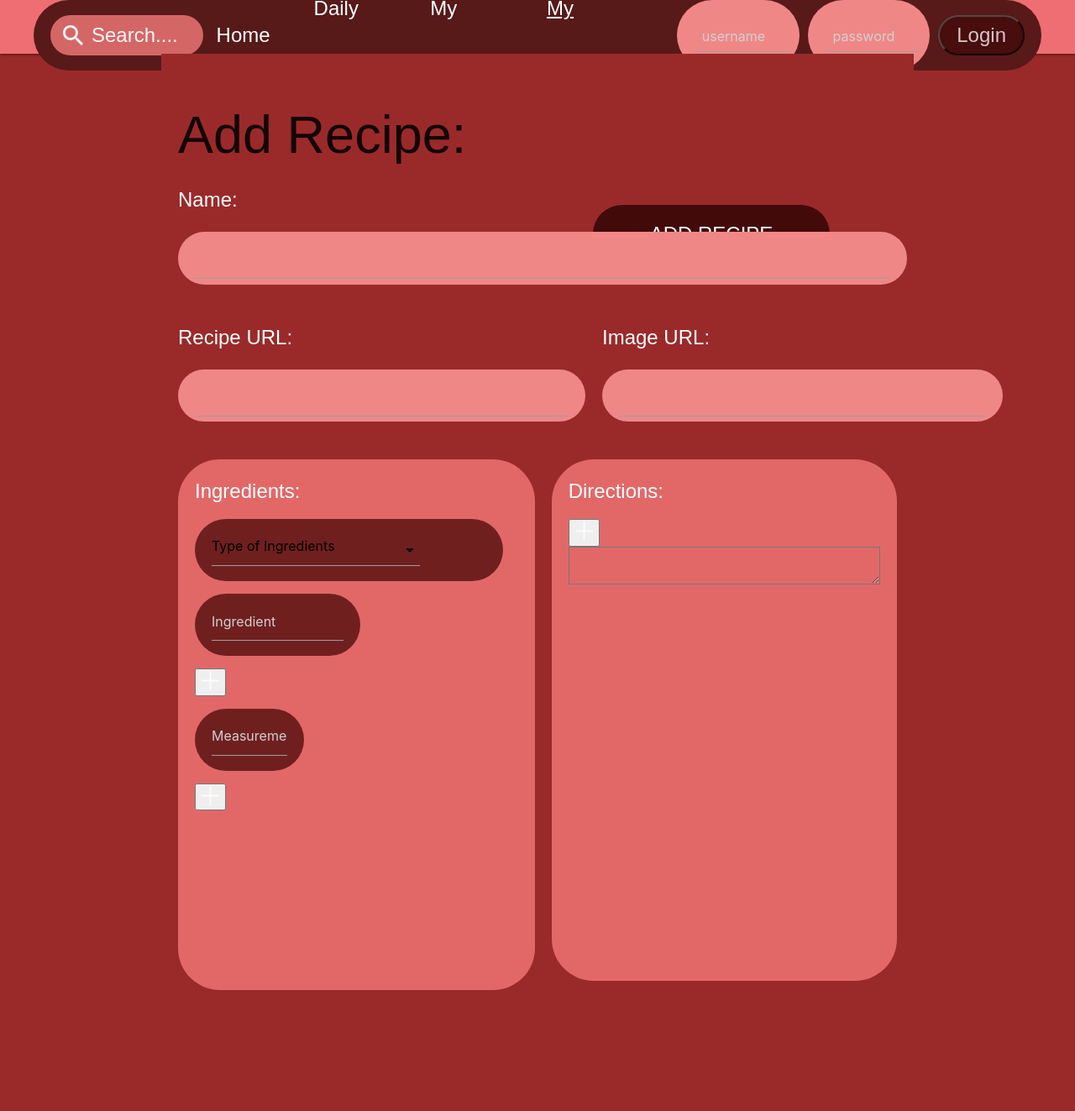
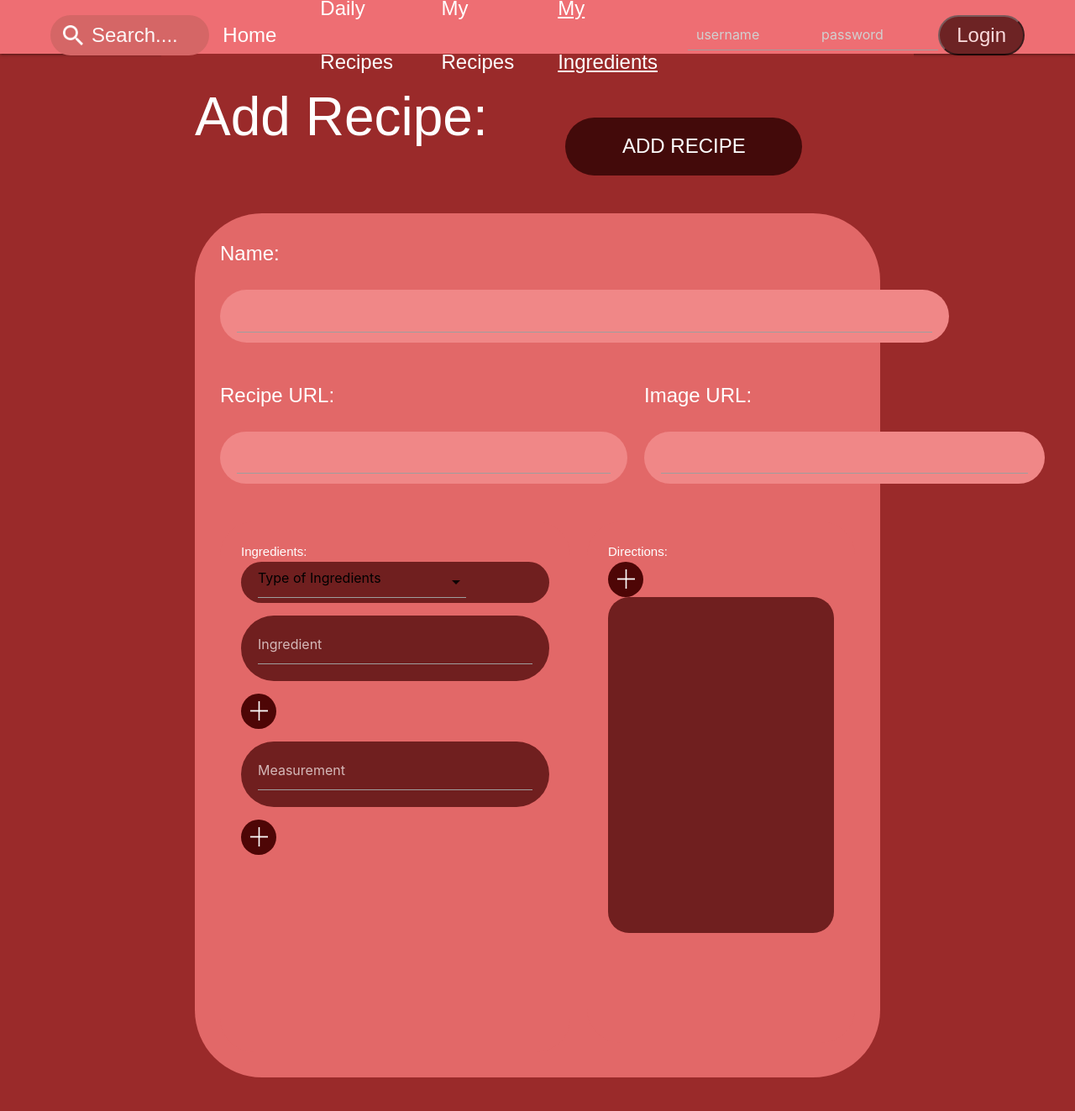
Before and after one commit to Web-2-Project-Group/Ingredients-Logging-and-Recipe-App-Post-Get-Repeat, a Flask app: template App/templates/add-recipe.html in a window 1280 px wide. Shown: the whole page at 84% size. Before the commit the page ends 1179 px from the top, so only its background shows below. Run offline with Flask 3, Linux system fonts and the light colour scheme; the template is opened without the code that fills it, so the values that code supplies are empty.

Commit message:
Update style.css

```diff
--- a/App/static/style.css
+++ b/App/static/style.css
@@ -1,4 +1,7 @@
-/* Base Styles */
+html{
+  padding:0%;
+  background-color: #9a2a2a;
+}
 :root {
   --bg-color: #9a2a2a;
   --nav-color: #581919;
@@ -11,129 +14,103 @@
   --text-light: #ffffff;
 }
 
+/* ========== ADD RECIPE PAGE ========== */
+.header-row {
+  display: flex;
+  justify-content: space-between;
+  align-items: center;
+  margin-bottom: 40px;
+}
+
+.header-row h1 {
+  font-size: 64px;
+  font-family: 'Jomhuria-Regular', sans-serif;
+  margin: 0;
+}
+
+.submit-btn {
+  margin: 1,4;
+}
+
 .add-recipe-container {
   background: var(--bg-color);
   min-height: 100vh;
+  padding: 40px;
   font-family: 'Jersey20-Regular', sans-serif;
+  color: var(--text-light);
+}
+
+.add-recipe-container h1 {
+  font-family: 'Jomhuria-Regular', sans-serif;
+  font-size: 64px;
+  margin-bottom: 40px;
+}
+
+.form-container {
+  display: flex;
+  flex-direction: column;
+  gap: 30px;
+  background: var(--div-color);
+  padding: 30px;
+  border-radius: 80px;
+}
+
+/* ========== FORM ROWS ========== */
+.form-row {
+  display: flex;
+  justify-content: space-between;
+  gap: 20px;
+}
+
+.input-group {
+  display: flex;
+  flex-direction: column;
+  flex: 1;
+}
+
+.input-label {
+  font-size: 24px;
+  margin-bottom: 10px;
+}
+
+.input-field.rectangle {
+  background: var(--input-bg);
+  border-radius: 50px;
+  padding: 10px 20px;
+  display: flex;
+  align-items: center;
+  height: 62px;
+}
+
+.input-field input,
+.input-field select {
+  background: transparent;
+  border: none;
+  color: var(--text-light);
+  font-size: 18px;
+  width: 100%;
+  outline: none;
+  font-family: inherit;
+}
+
+.hidden-input::placeholder {
+  color: #fff9f9;
+  opacity: 0.7;
+}
+
+/* ========== INGREDIENTS SECTION ========== */
+.ingredients-section {
+  background: var(--div-color);
+  border-radius: 40px;
+  padding: 25px;
+  width: 48%;
   position: relative;
 }
 
-/* Navigation Bar */
-.nav-bar {
-  background: var(--nav-color);
-  border-radius: 75px;
-  height: 84px;
+.ingredient-controls {
   display: flex;
-  align-items: center;
-  justify-content: space-between;
-  padding: 0 50px;
-  margin: 24px 68px;
-}
-
-.search-box {
-  background: var(--search-color);
-  border-radius: 75px;
-  display: flex;
-  align-items: center;
-  padding: 0 20px;
-  height: 60px;
-}
-
-.search-icon {
-  width: 24px;
-  height: 24px;
-  margin-right: 10px;
-}
-
-.search-text {
-  color: var(--text-light);
-  font-size: 35px;
-  opacity: 0.95;
-}
-
-.nav-links {
-  display: flex;
-  align-items: center;
-  gap: 40px;
-}
-
-.nav-item {
-  color: var(--text-light);
-  font-size: 32px;
-}
-
-.nav-item.active {
-  text-decoration: underline;
-}
-
-.login-btn {
-  background: var(--login-color);
-  border-radius: 45px;
-  padding: 8px 20px;
-  color: var(--text-light);
-  font-size: 32px;
-  opacity: 0.75;
-}
-
-/* Page Title */
-.page-title {
-  color: var(--text-light);
-  font-family: 'Jomhuria-Regular', sans-serif;
-  font-size: 96px;
-  margin: 50px 0 0 79px;
-}
-
-/* Form Layout */
-.form-section {
-  display: flex;
-  gap: 40px;
-  margin: 40px 100px;
-}
-
-.form-column {
-  flex: 1;
-}
-
-.left-column {
-  background: var(--div-color);
-  border-radius: 50px;
-  padding: 30px;
-}
-
-.right-column {
-  background: var(--div-color);
-  border-radius: 50px;
-  padding: 30px;
-}
-
-/* Input Fields */
-.input-group {
-  margin-bottom: 30px;
-}
-
-.input-label {
-  color: var(--text-light);
-  font-size: 32px;
-  margin-bottom: 10px;
-}
-
-.input-field {
-  background: var(--input-bg);
-  border-radius: 75px;
-  height: 63px;
-}
-
-/* Ingredients Section */
-.section-title {
-  color: var(--text-light);
-  font-size: 32px;
-  margin-bottom: 20px;
-}
-
-.ingredient-row {
-  display: flex;
+  flex-direction: column;
   gap: 15px;
-  margin-bottom: 15px;
 }
 
 .ingredient-type,
@@ -141,362 +118,67 @@
 .ingredient-name {
   background: var(--ingredient-bg);
   border-radius: 45px;
-  padding: 10px 20px;
+  padding: 12px 20px;
   color: var(--text-light);
-  font-size: 24px;
+  font-size: 20px;
   display: flex;
   align-items: center;
-  justify-content: space-between;
 }
 
-.ingredient-type {
-  flex: 2;
+#type-of-ingredients {
+  width: 100%;
 }
 
-.ingredient-measurement {
-  flex: 1;
+#ingredient-text {
+  width: 100%;
 }
 
-.ingredient-name {
-  flex: 1.5;
+#measurement {
+  width: 100%;
 }
 
-.add-btn {
-  background: #4e0606;
-  width: 34px;
-  height: 34px;
+/* ========== DIRECTIONS SECTION ========== */
+.directions-section {
+  background: var(--div-color);
+  border-radius: 40px;
+  padding: 25px;
+  width: 48%;
+  position: relative;
+  display: flex;
+  flex-direction: column;
+}
+
+.directions-section textarea {
+  background-color: var(--ingredient-bg);
+  border-radius: 25px;
+  border: none;
+  padding: 15px;
+  color: var(--text-light);
+  font-size: 16px;
+  height: 70%;
+  resize: none;
+  margin-bottom: 20px;
+  font-family: inherit;
+}
+
+/* ========== BUTTONS ========== */
+.ellipse-btn {
+  background-color: #4e0606;
+  border: none;
   border-radius: 50%;
+  width: 42px;
+  height: 42px;
   display: flex;
   align-items: center;
   justify-content: center;
   cursor: pointer;
 }
 
-/* Directions Section */
-.directions-field {
-  background: var(--ingredient-bg);
-  border-radius: 45px;
-  padding: 20px;
-  height: 500px;
-  position: relative;
+.ellipse-btn img {
+  width: 21px;
+  height: 23px;
 }
 
-.directions-text {
-  color: var(--text-light);
-  font-size: 32px;
-}
-
-/* Submit Button */
-.submit-btn {
-  background: var(--add-recipe-color);
-  border-radius: 65px;
-  color: var(--text-light);
-  font-size: 36px;
-  padding: 15px 40px;
-  position: absolute;
-  right: 100px;
-  top: 160px;
-  cursor: pointer;
-}
-
-html {
-  padding: 0;
-  background-color: #9a2a2a;
-}
-
-
-:root {
-  --bg-color: #9a2a2a;
-  --nav-color: #581919;
-  --search-color: #d56666;
-  --login-color: #bf1f1f;
-  --add-recipe-color: #430a0a;
-  --div-color: #e26868;
-  --input-bg: #f08787;
-  --ingredient-bg: #701f1f;
-  --text-light: #ffffff;
-}
-.h1{
-  color: #ffffff;
-  text-align: left;
-  font-family: "Jomhuria-Regular", sans-serif;
-  font-size: 16px;
-  font-weight: 20;
-  position: relative;
-}
-
-
-.add-recipe-container {
-  min-height: 100vh;
-  font-family: 'Jersey20-Regular', sans-serif;
-  padding: 20px;
-  box-sizing: border-box;
-}
-
-
-.form-container {
-  display: flex;
-  flex-direction: column;
-  gap: 20px;
-  width: 100%;
-  max-width: 980px;
-  margin: 0 auto;
-}
-
-
-.form-row {
-  display: flex;
-  gap: 20px;
-  width: 100%;
-}
-
-
-.url-row {
-  justify-content: space-between;
-}
-
-
-.url-group {
-  display: flex;
-  flex-direction: column;
-  flex: 1;
-}
-
-
-.content-row {
-  justify-content: space-between;
-  height: 650px;
-}
-
-
-/* Input Styles */
-.input-group {
-  display: flex;
-  flex-direction: column;
-  margin-bottom: 10px;
-}
-
-
-.input-label {
-  color: var(--text-light);
-  font-size: 24px;
-  margin-bottom: 5px;
-}
-
-
-.input-field {
-  background-color: var(--input-bg);
-  border-radius: 50px;
-  border: none;
-  padding: 10px 20px;
-  font-size: 20px;
-  color: var(--text-light);
-  font-family: inherit;
-  height: 50px;
-  box-sizing: border-box;
-  width: 100%;
-}
-
-
-.name-input {
-  height: 63px;
-}
-
-
-.url-input {
-  height: 62px;
-}
-
-
-/* Ingredients Section */
-.ingredients-section {
-  background-color: var(--div-color);
-  border-radius: 50px;
-  width: 501px;
-  height: 632px;
-  padding: 20px;
-  position: relative;
-}
-
-
-.section-title {
-  color: white;
-  font-size: 32px;
-  margin-bottom: 20px;
-}
-
-
-.ingredient-controls {
-  display: flex;
-  flex-direction: column;
-  gap: 15px;
-  margin-bottom: 15px;
-  align-items: flex-start;
-}
-
-
-.ingredient-type {
-  background: #701f1f;
-  border-radius: 45px;
-  padding: 10px 20px;
-  color: #f08787;
-  font-size: 24px;
-  font-family: "Jersey20-Regular", sans-serif ;
-  display: flex;
-  align-items: center;
-  justify-content: space-between;
-  width: 367px;
-  height: 49px;
-  margin-bottom: 0;
-}
-
-
-.ingredient-name-measurement {
-  display: flex;
-  gap: 15px;
-  align-items: center;
-  margin-top: 15px;
-}
-
-#type-of-ingredient{
-  background: #701f1f;
-  border-radius: 45px;
-  height: 49px;
-  position: relative;
-}
-
-
-.ingredient-measurement{
-  background: #701f1f;
-  border-radius: 50px;
-  width: 130px;
-  height: 54px;
-  position: relative;
-}
-
-#ingredient-text{
-  background: #701f1f;
-  border-radius: 45px;
-  width: 197px;
-  height: 55px;
-  position: relative;
-  color: #fff9f9;
-  text-align: left;
-  font-family: "Jersey20-Regular", sans-serif;
-  font-size: 24px;
-  font-weight: 400;
-  position: relative;
-}
-
-.ingredient-measurement,
-.ingredient-name {
-  background: var(--ingredient-bg);
-  border-radius: 45px;
-  padding: 10px 20px;
-  color: var(--text-light);
-  font-size: 22px;
-  display: flex;
-  align-items: center;
-  justify-content: space-between;
-  font-family: "Jersey20-Regular", sans-serif;
-}
-
-
-/*.ingredient-measurement {
-  width: 130px;
-  height: 44px;
-}
-
-*/
-
-/*
-.ingredient-name {
-  width: 197px;
-  height: 55px;
-  position: relative;
-  padding-right: 50px;
-}*/
-
-
-.add-ingredient-btn {
-  background-color: var(--div-color);
-  border: none;
-  border-radius: 50%;
-  width: 30px;
-  height: 30px;
-  display: flex;
-  align-items: center;
-  justify-content: center;
-  cursor: pointer;
-  padding: 0;
-}
-
-
-.add-ingredient-btn img {
-  width: 14px;
-  height: 14px;
-}
-
-
-
-/* Directions Section */
-.directions-section {
-  background-color: var(--div-color);
-  border-radius: 50px;
-  padding: 20px;
-  width: 48%;
-  box-sizing: border-box;
-  height: 100%;
-  position: relative;
-}
-
-
-.directions-textarea {
-  background-color: #701f1f;
-  border: none;
-  border-radius: 25px;
-  padding: 10px;
-  color: var(--text-light);
-  font-size: 16px;
-  width: 100%;
-  height: 50%;
-  box-sizing: border-box;
-  resize: none;
-  font-family: inherit;
-}
-
-
-.add-step-btn {
-  background-color: #4e0606;
-  border: none;
-  border-radius: 50%;
-  width: 30px;
-  height: 30px;
-  display: flex;
-  align-items: center;
-  justify-content: center;
-  cursor: pointer;
-  padding: 0;
-  position: absolute;
-  bottom: 10px;
-  right: 10px;
-}
-
-
-.add-step-btn img {
-  width: 14px;
-  height: 14px;
-}
-
-
-.section-title {
-  color: var(--text-light);
-  font-size: 24px;
-  margin-bottom: 15px;
-}
-
-
-/* Submit Button */
 .submit-btn {
   background-color: var(--add-recipe-color);
   border: none;
@@ -505,18 +187,21 @@ html {
   font-size: 24px;
   padding: 10px 20px;
   cursor: pointer;
-  margin: 20px auto;
+  margin: 30px auto 0 auto;
   display: block;
   width: 282px;
   height: 69px;
-  font-family: inherit;
+  font-family: 'Jersey20-Regular', sans-serif;
 }
+
 
 
 /* Nav Bar Styles */
 nav {
   background-color: #581919; /* Dark red background */
 }
+
+
 
 
 .nav-bar {
@@ -531,6 +216,8 @@ nav {
 }
 
 
+
+
 /* Search Box */
 .search-box {
   background-color: #d56666;
@@ -543,11 +230,15 @@ nav {
 }
 
 
+
+
 .search-icon {
   width: 24px;
   height: 24px;
   margin-right: 10px;
 }
+
+
 
 
 .search-text {
@@ -558,12 +249,16 @@ nav {
 }
 
 
+
+
 /* Navigation Links */
 .nav-links {
   display: flex;
   align-items: center;
   gap: 20px; /* Reduced gap */
 }
+
+
 
 
 .nav-item {
@@ -576,9 +271,13 @@ nav {
 }
 
 
+
+
 .nav-item.active {
   text-decoration: underline;
 }
+
+
 
 
 /* Login/Logout Buttons */
@@ -595,10 +294,14 @@ nav {
 }
 
 
+
+
 .login-btn:hover,
 .add-recipe-btn:hover {
   opacity: 1; /* Full opacity on hover */
 }
+
+
 
 
 /* Login Form */
@@ -609,6 +312,8 @@ nav {
 }
 
 
+
+
 .navbar-form {
   display: flex;
   align-items: center;
@@ -617,10 +322,14 @@ nav {
 }
 
 
+
+
 .navbar-form .input-field {
   margin: 0;
   height: auto;
 }
+
+
 
 
 .navbar-form input {
@@ -631,11 +340,17 @@ nav {
 }
 
 
+
+
 .navbar-form label {
   color: white !important;
   top: -10px !important;
   left: 10px !important;
 }
+
+
+
+
 
 
 
@@ -654,24 +369,8 @@ nav {
 }
 
 
+
+
 .nav-add-recipe-btn:hover {
   opacity: 1;
 }
-
-
-/* Form submit button */
-.form-submit-btn {
-  background-color: #430a0a;
-  border: none;
-  border-radius: 65px;
-  color: #ffffff;
-  font-size: 36px;
-  padding: 15px 40px;
-  cursor: pointer;
-  margin: 20px auto;
-  display: block;
-  width: 282px;
-  height: 69px;
-  font-family: "Jersey20-Regular", sans-serif;
-
-}
```
